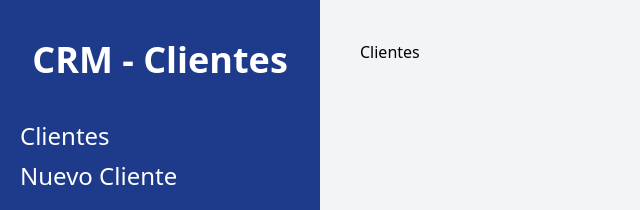
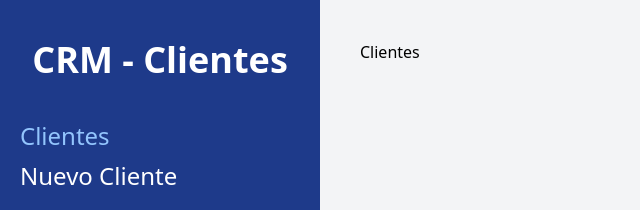
Before and after one commit to Antonioog/CRM-React-Roter-Dom, a React (Vite) app: page / in a window 1280 px wide. Shown: the top 210 px of the page, without its empty margins (0-640 px from the left). Built offline with nearby package versions, Linux system fonts and the light colour scheme.

Commit message:
Utilizamos el useLocation para activar el link selaccionado en la navegacion.

```diff
--- a/src/components/Layout.jsx
+++ b/src/components/Layout.jsx
@@ -1,15 +1,16 @@
-import { Outlet, Link } from "react-router-dom"
+import { Outlet, Link, useLocation } from "react-router-dom"
 
 
 function Layout() {
+    const location = useLocation();
     return (
         <div className="md:flex md:min-h-screen">
             <aside className="md:w-1/4 bg-blue-900 px-5 py-10 ">
                 <h2 className="text-4xl font-black text-center text-white">CRM - Clientes</h2>
 
                 <nav className="mt-10">
-                    <Link to="/" className="text-2xl block mt-2 hover:text-blue-300 text-white">Clientes</Link>
-                    <Link to="/clientes/nuevo" className="text-2xl block mt-2 hover:text-blue-300 text-white">Nuevo Cliente</Link>
+                    <Link to="/" className={`${location.pathname === '/' ? 'text-blue-300' : 'text-white'} text-2xl block mt-2 hover:text-blue-300`}>Clientes</Link>
+                    <Link to="/clientes/nuevo" className={`${location.pathname === '/clientes/nuevo' ? 'text-blue-300' : 'text-white'} text-2xl block mt-2 hover:text-blue-300`}>Nuevo Cliente</Link>
                 </nav>
             </aside>
 
```
